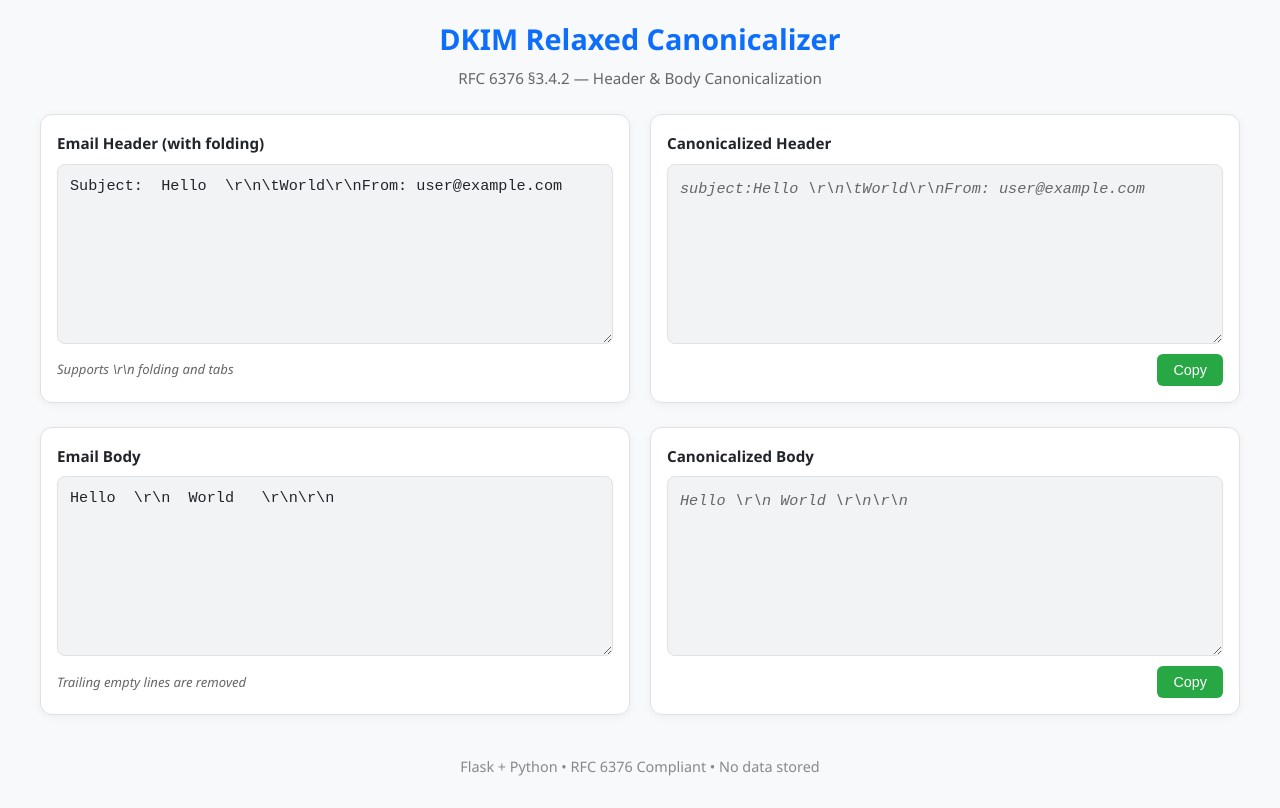
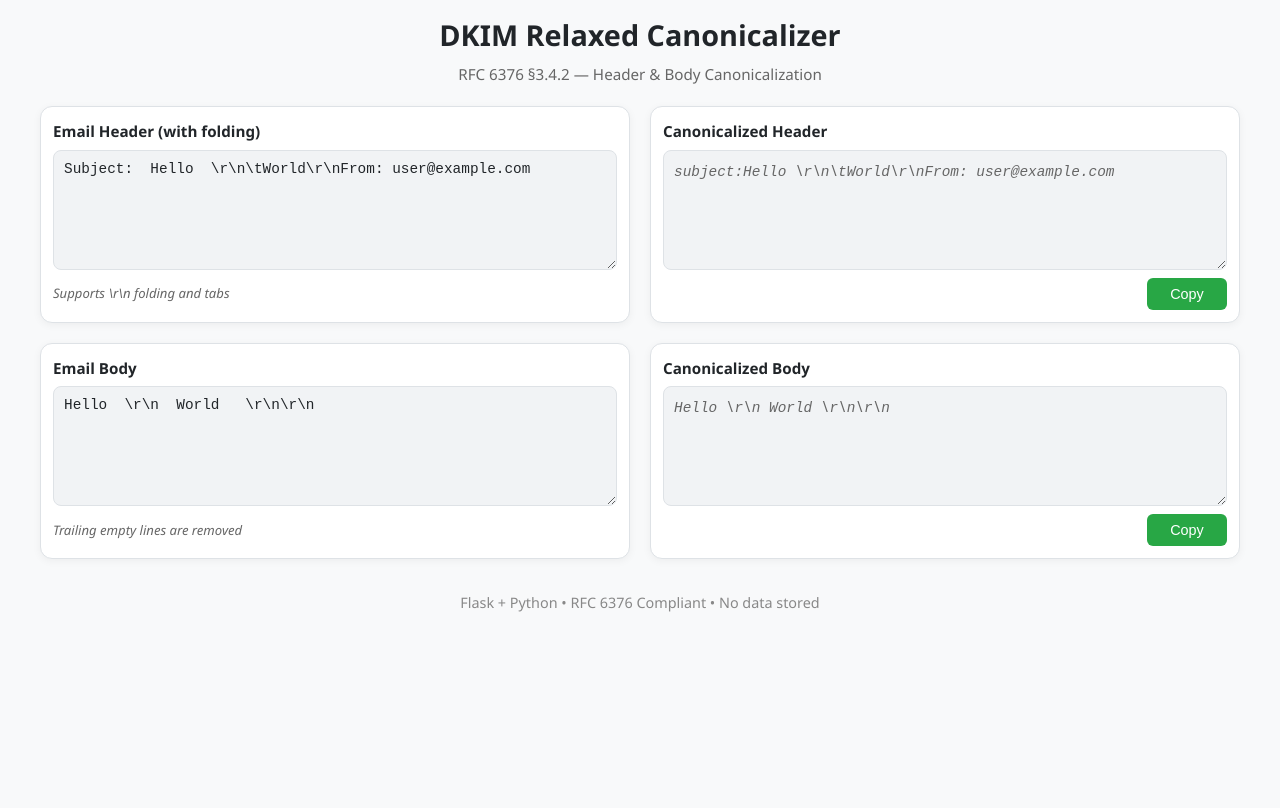
Before and after one commit to vikkishre/Canonix, a Flask app: page / in a window 1280 px wide. After the commit the page ends 612 px from the top, so only its background shows below. Run offline with Flask 3, Linux system fonts and the light colour scheme.

Commit message:
Fixed Bugs relted to responsiveness

```diff
--- a/templates/index.html
+++ b/templates/index.html
@@ -29,65 +29,69 @@
       background: var(--bg);
       color: var(--text);
       margin: 0;
-      padding: 16px;
+      padding: 12px; /* Reduced for mobile */
       line-height: 1.6;
     }
     .container { max-width: 1200px; margin: 0 auto; }
 
-    header { text-align: center; margin-bottom: 24px; }
-    h1 { margin: 0; font-size: 1.8rem; color: var(--primary); }
-    .subtitle { color: #666; font-size: 0.95rem; margin-top: 4px; }
+    header { text-align: center; margin-bottom: 20px; }
+    h1 { margin: 0; font-size: clamp(1.5rem, 5vw, 1.8rem); } /* Scales for mobile */
+    .subtitle { color: #666; font-size: clamp(0.85rem, 3vw, 0.95rem); margin-top: 4px; }
 
     .section {
       display: grid;
       grid-template-columns: 1fr;
-      gap: 20px;
-      margin-bottom: 24px;
+      gap: 16px; /* Smaller gap for mobile */
+      margin-bottom: 20px;
     }
     @media (min-width: 768px) {
-      .section { grid-template-columns: 1fr 1fr; }
+      .section { grid-template-columns: 1fr 1fr; gap: 20px; }
     }
 
     .card {
       background: var(--card);
       border: 1px solid var(--border);
       border-radius: 12px;
-      padding: 16px;
+      padding: 12px; /* Reduced for mobile */
       box-shadow: 0 2px 8px rgba(0,0,0,0.05);
     }
     label {
       display: block;
-      margin-bottom: 8px;
+      margin-bottom: 6px;
       font-weight: 600;
-      font-size: 0.95rem;
+      font-size: clamp(0.85rem, 3vw, 0.95rem);
     }
     textarea, .output {
       width: 100%;
-      min-height: 180px;
-      padding: 12px;
+      min-height: 120px; /* Smaller for mobile */
+      padding: 10px;
       border: 1px solid var(--border);
       border-radius: 8px;
       background: var(--code-bg);
       color: var(--text);
       font-family: 'Courier New', monospace;
-      font-size: 0.95rem;
+      font-size: clamp(0.8rem, 2.5vw, 0.9rem); /* Scales font */
       resize: vertical;
+      box-sizing: border-box;
     }
     .output {
-      white-space: pre;
-      overflow-x: auto;
-      min-height: 180px;
+      white-space: pre-wrap; /* Wraps long lines, no scroll */
+      word-break: break-all; /* Break long words */
+      overflow-x: hidden; /* No horizontal scrollbar */
+      min-height: 120px;
     }
     .btn {
-      margin-top: 10px;
-      padding: 8px 16px;
+      margin-top: 8px;
+      padding: 8px 14px;
       background: var(--primary);
       color: white;
       border: none;
       border-radius: 6px;
       cursor: pointer;
-      font-size: 0.9rem;
+      font-size: clamp(0.8rem, 2.5vw, 0.9rem);
       transition: background 0.2s;
+      width: auto;
+      min-width: 80px; /* Prevents tiny buttons */
     }
     .btn:hover { background: #0b5ed7; }
     .btn-copy {
@@ -97,16 +101,16 @@
     .btn-copy:hover { background: #218838; }
 
     .note {
-      font-size: 0.82rem;
+      font-size: clamp(0.75rem, 2.5vw, 0.82rem);
       color: #666;
-      margin-top: 8px;
+      margin-top: 6px;
       font-style: italic;
     }
     footer {
       text-align: center;
-      margin-top: 40px;
+      margin-top: 32px;
       color: #888;
-      font-size: 0.9rem;
+      font-size: clamp(0.8rem, 2.5vw, 0.9rem);
     }
     .loading { color: #666; font-style: italic; }
   </style>
```
